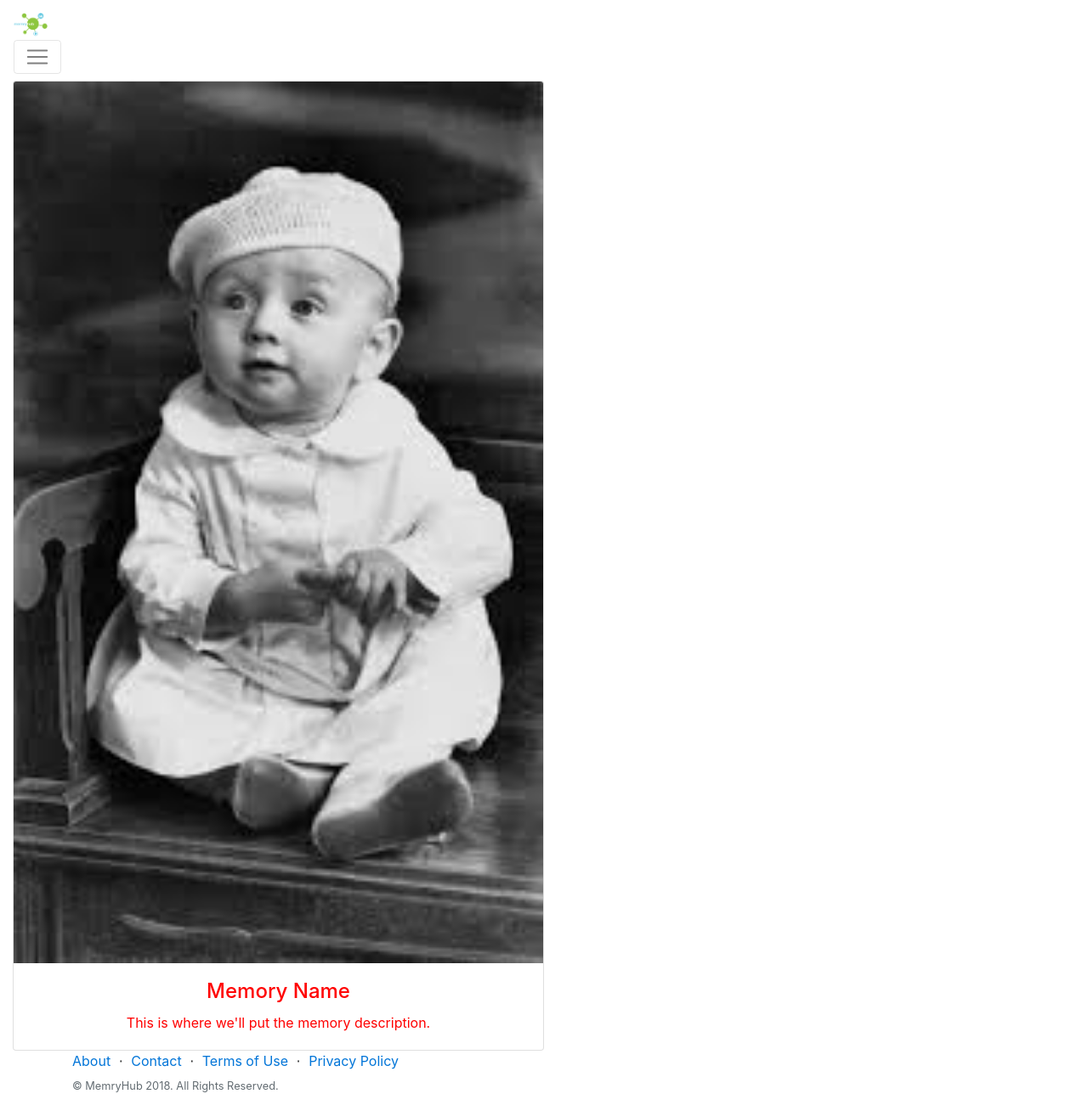
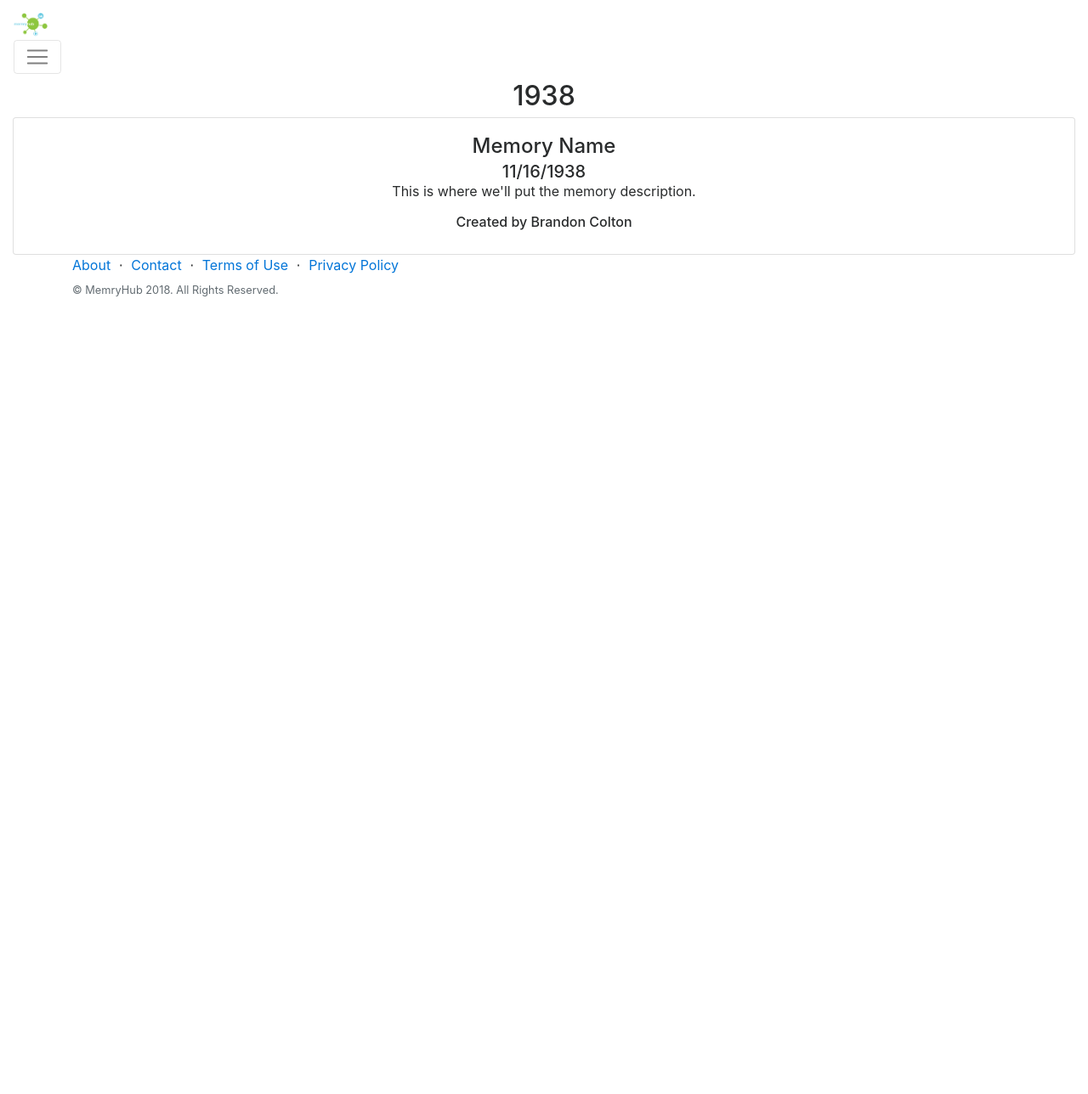
Before and after one commit to gbird3/memryHub, a Django app: page /timeline/view in a window 1280 px wide. Shown: the whole page at 85% size. After the commit the page ends 349 px from the top, so only its background shows below. Run offline with Django 3.2, Linux system fonts and the light colour scheme; some libraries are stand-ins or nearby versions.

Commit message:
edits to css

```diff
--- a/timeline/static/timeline/css/view.css
+++ b/timeline/static/timeline/css/view.css
@@ -1,7 +1,7 @@
-.card-audio{
-  color: red;
+.card h6{
+  font-size:
 }
 
-.card-audio > h4{
-  color:red;
+.card-audio{
+
 }
--- a/timeline/templates/view.html
+++ b/timeline/templates/view.html
@@ -10,16 +10,38 @@
 
 {% block content %}
   <div class = "container-fluid">
+    <!--Timeline Divider-->
     <div class = "row">
       <div class = "col-lg 12">
-        <div class="card card-audio text-center" style="width: 50%">
-  				<img class="card-img-top" src= {% static "/timeline/media/baby_picture.jpg" %} alt="Timeline card image">
+        <div class="timeline-divider text-center">
+  				<h2>1938</h2>
+				</div>
+      </div>
+    </div>
+
+    <!--Audio Card-->
+    <div class = "row">
+      <div class = "col-lg 12">
+        <div class="card card-audio text-center">
   				<div class="card-block">
     				<h4 class="card-title">Memory Name</h4>
-    				<p class="card-text">This is where we'll put the memory description.</p>
+            <h5 class ="card-subtitle">11/16/1938</h5>
+            <p class="card-text">This is where we'll put the memory description.</p>
+            <h6>Created by Brandon Colton</h6>
   				</div>
 				</div>
       </div>
+
+      <!--Text Card-->
+
+      <!--Photo-->
+      <!--<img class="card-img-top" src= {% static "/timeline/media/baby_picture.jpg" %} alt="Timeline card image">-->
+
+      <!--Video Card-->
+
+      <!--Event Card-->
+
+
     </div>
   </div>
 {% endblock %}
```
